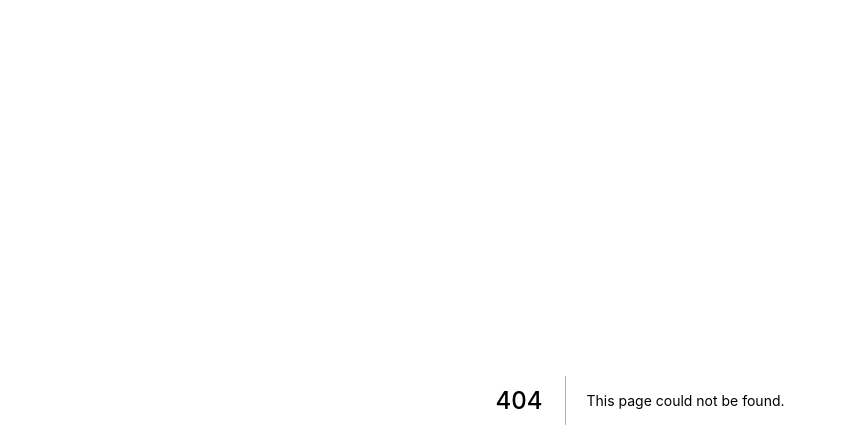
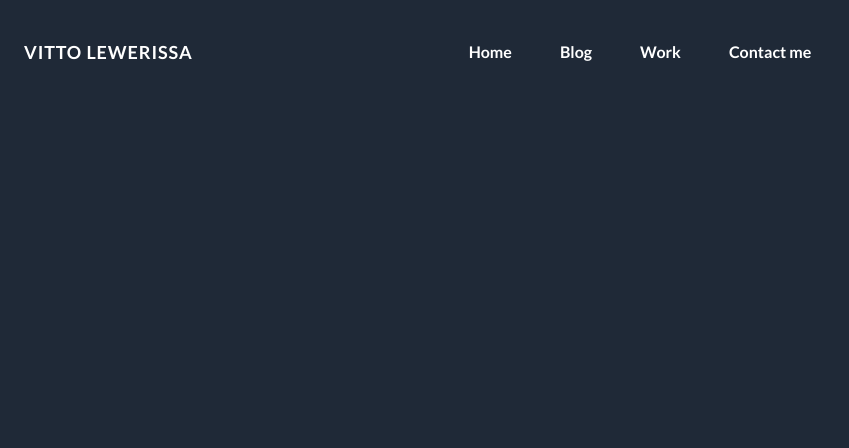
Before and after one commit to rvlewerissa/blog, a Next.js app in the folder apps/blog/: page /blog in a window 1280 px wide. Before the commit this address had no page. Shown: the top 448 px of the page, without its empty margins (0-849 px from the left). Built offline with nearby package versions, Linux system fonts and the light colour scheme.

Commit message:
feat: add template for work and blog page

```diff
--- a/apps/blog/src/components/Header.tsx
+++ b/apps/blog/src/components/Header.tsx
@@ -1,25 +1,15 @@
-import { Fragment } from 'react';
-import Link from 'next/link';
-import { Popover, Transition } from '@headlessui/react';
-import { MenuIcon, XIcon } from '@heroicons/react/outline';
-
-const navigation = [
-  { name: 'Home', href: '/' },
-  { name: 'Blog', href: '/blog' },
-  { name: 'Work', href: '/work' },
-  { name: 'Contact me', href: '#contact-me' },
-];
+import Navigation from './Navigation';
 
 export default function Header() {
   return (
-    <div className='relative bg-gray-800 overflow-hidden'>
+    <div className='relative overflow-hidden'>
       <img
         src='/cool-background.svg'
         alt=''
         className='absolute -top-24 lg:-top-0 lg:-right-80 h-full opacity-10'
       />
       <div className='relative pt-8 pb-10 lg:pb-24'>
-        <MobileMenu />
+        <Navigation />
         <main className='mt-0 px-4 sm:px-8 sm:mt-24'>
           <div className='mx-auto max-w-lg lg:max-w-5xl flex flex-col lg:flex-row lg:items-center'>
             <div className='order-last lg:order-first max-w-md'>
@@ -76,83 +66,3 @@ export default function Header() {
     </div>
   );
 }
-
-function MobileMenu() {
-  return (
-    <Popover>
-      <div className='max-w-7xl mx-auto px-6 sm:px-6'>
-        <nav
-          className='relative flex items-center justify-between sm:h-10 md:justify-center'
-          aria-label='Global'
-        >
-          <div className='flex items-center flex-1 md:absolute md:inset-y-0 md:left-0'>
-            <div className='flex items-center justify-between w-full md:w-auto'>
-              <Link href='/' passHref>
-                <a className='tracking-wider uppercase font-bold text-sm lg:text-lg text-white'>
-                  Vitto Lewerissa
-                </a>
-              </Link>
-              <div className='-mr-2 flex items-center md:hidden'>
-                <Popover.Button className='bg-gray-50 rounded-md p-2 inline-flex items-center justify-center text-gray-400 hover:text-gray-500 hover:bg-gray-100 focus:outline-none focus:ring-2 focus:ring-inset focus:ring-indigo-500'>
-                  <span className='sr-only'>Open main menu</span>
-                  <MenuIcon className='h-6 w-6' aria-hidden='true' />
-                </Popover.Button>
-              </div>
-            </div>
-          </div>
-          <div className='hidden md:flex md:space-x-12'>
-            {navigation.map((item) => (
-              <a
-                key={item.name}
-                href={item.href}
-                className='font-bold text-md text-white hover:text-gray-300'
-              >
-                {item.name}
-              </a>
-            ))}
-          </div>
-        </nav>
-      </div>
-
-      <Transition
-        as={Fragment}
-        enter='duration-150 ease-out'
-        enterFrom='opacity-0 scale-95'
-        enterTo='opacity-100 scale-100'
-        leave='duration-100 ease-in'
-        leaveFrom='opacity-100 scale-100'
-        leaveTo='opacity-0 scale-95'
-      >
-        <Popover.Panel
-          focus
-          className='absolute z-10 top-0 inset-x-0 p-2 transition transform origin-top-right md:hidden'
-        >
-          <div className='rounded-lg shadow-md bg-white ring-1 ring-black ring-opacity-5 overflow-hidden'>
-            <div className='px-5 pt-4 flex items-center justify-between'>
-              <div>
-                <span className='tracking-wider uppercase font-bold text-sm lg:text-lg'>
-                  Vitto Lewerissa
-                </span>
-              </div>
-              <div className='-mr-2'>
-                <Popover.Button className='bg-white rounded-md p-2 inline-flex items-center justify-center text-gray-400 hover:text-gray-500 hover:bg-gray-100 focus:outline-none focus:ring-2 focus:ring-inset focus:ring-indigo-500'>
-                  <span className='sr-only'>Close menu</span>
-                  <XIcon className='h-6 w-6' aria-hidden='true' />
-                </Popover.Button>
-              </div>
-            </div>
-            <div className='px-2 pt-2 pb-3'>
-              {navigation.map((item) => (
-                <Link key={item.name} href={item.href} passHref>
-                  <span className='block px-3 py-2 rounded-md text-base font-medium text-gray-700 hover:text-gray-900 hover:bg-gray-50'>
-                    {item.name}
-                  </span>
-                </Link>
-              ))}
-            </div>
-          </div>
-        </Popover.Panel>
-      </Transition>
-    </Popover>
-  );
-}
--- a/apps/blog/src/components/LatestPost.tsx
+++ b/apps/blog/src/components/LatestPost.tsx
@@ -35,7 +35,7 @@ const posts = [
 
 export default function LatestPost() {
   return (
-    <div className='bg-gray-800 py-8 sm:pb-4 px-4 sm:px-6 lg:pt-0 lg:pb-20 lg:px-8'>
+    <div className='py-8 sm:pb-4 px-4 sm:px-6 lg:pt-0 lg:pb-20 lg:px-8'>
       <div className='relative max-w-lg mx-auto divide-y-2 divide-gray-800 lg:max-w-5xl'>
         <div>
           <h2 className='text-2xl tracking-tight font-extrabold text-white sm:text-3xl'>
--- /dev/null
+++ b/apps/blog/src/components/Navigation.tsx
@@ -0,0 +1,95 @@
+import { Fragment } from 'react';
+import Link from 'next/link';
+import { Popover, Transition } from '@headlessui/react';
+import { MenuIcon, XIcon } from '@heroicons/react/outline';
+
+const navigation = [
+  { name: 'Home', href: '/' },
+  { name: 'Blog', href: '/blog' },
+  { name: 'Work', href: '/work' },
+  { name: 'Contact me', href: '#contact-me' },
+];
+
+export default function Navigation() {
+  return (
+    <Popover>
+      <div className='max-w-7xl mx-auto px-6 sm:px-6'>
+        <nav
+          className='relative flex items-center justify-between sm:h-10 md:justify-center'
+          aria-label='Global'
+        >
+          <div className='flex items-center flex-1 md:absolute md:inset-y-0 md:left-0'>
+            <div className='flex items-center justify-between w-full md:w-auto'>
+              <Link href='/' passHref>
+                <a className='tracking-wider uppercase font-bold text-sm lg:text-lg text-white'>
+                  Vitto Lewerissa
+                </a>
+              </Link>
+              <div className='-mr-2 flex items-center md:hidden'>
+                <Popover.Button className='bg-gray-50 rounded-md p-2 inline-flex items-center justify-center text-gray-400 hover:text-gray-500 hover:bg-gray-100 focus:outline-none focus:ring-2 focus:ring-inset focus:ring-indigo-500'>
+                  <span className='sr-only'>Open main menu</span>
+                  <MenuIcon className='h-6 w-6' aria-hidden='true' />
+                </Popover.Button>
+              </div>
+            </div>
+          </div>
+          <div className='hidden md:flex md:space-x-12'>
+            {navigation.map((item) => (
+              <Link key={item.name} href={item.href} passHref>
+                <a className='font-bold text-md text-white hover:text-gray-300'>
+                  {item.name}
+                </a>
+              </Link>
+            ))}
+          </div>
+        </nav>
+      </div>
+
+      <MobileNavigation />
+    </Popover>
+  );
+}
+
+function MobileNavigation() {
+  return (
+    <Transition
+      as={Fragment}
+      enter='duration-150 ease-out'
+      enterFrom='opacity-0 scale-95'
+      enterTo='opacity-100 scale-100'
+      leave='duration-100 ease-in'
+      leaveFrom='opacity-100 scale-100'
+      leaveTo='opacity-0 scale-95'
+    >
+      <Popover.Panel
+        focus
+        className='absolute z-10 top-0 inset-x-0 p-2 transition transform origin-top-right md:hidden'
+      >
+        <div className='rounded-lg shadow-md bg-white ring-1 ring-black ring-opacity-5 overflow-hidden'>
+          <div className='px-5 pt-4 flex items-center justify-between'>
+            <div>
+              <span className='tracking-wider uppercase font-bold text-sm lg:text-lg'>
+                Vitto Lewerissa
+              </span>
+            </div>
+            <div className='-mr-2'>
+              <Popover.Button className='bg-white rounded-md p-2 inline-flex items-center justify-center text-gray-400 hover:text-gray-500 hover:bg-gray-100 focus:outline-none focus:ring-2 focus:ring-inset focus:ring-indigo-500'>
+                <span className='sr-only'>Close menu</span>
+                <XIcon className='h-6 w-6' aria-hidden='true' />
+              </Popover.Button>
+            </div>
+          </div>
+          <div className='px-2 pt-2 pb-3'>
+            {navigation.map((item) => (
+              <Link key={item.name} href={item.href} passHref>
+                <span className='block px-3 py-2 rounded-md text-base font-medium text-gray-700 hover:text-gray-900 hover:bg-gray-50'>
+                  {item.name}
+                </span>
+              </Link>
+            ))}
+          </div>
+        </div>
+      </Popover.Panel>
+    </Transition>
+  );
+}
--- /dev/null
+++ b/apps/blog/src/pages/blog/index.tsx
@@ -0,0 +1,16 @@
+import Head from 'next/head';
+
+import Navigation from '../../components/Navigation';
+
+export default function Blog() {
+  return (
+    <div className='relative pt-8 pb-10 lg:pb-24 bg-gray-800 min-h-screen'>
+      <Head>
+        <title>Vitto Lewerissa</title>
+        <meta name='description' content='Personal blog by Vitto Lewerissa' />
+        <link rel='icon' href='/favicon.ico' />
+      </Head>
+      <Navigation />
+    </div>
+  );
+}
--- a/apps/blog/src/pages/index.tsx
+++ b/apps/blog/src/pages/index.tsx
@@ -8,10 +8,10 @@ import ContactMe from '../components/ContactMe';
 
 const Home: NextPage = () => {
   return (
-    <div className='bg-gray-900 min-h-screen'>
+    <div className='bg-gray-800 min-h-screen'>
       <Head>
         <title>Vitto Lewerissa</title>
-        <meta name='description' content='Generated by create next app' />
+        <meta name='description' content='Personal blog by Vitto Lewerissa' />
         <link rel='icon' href='/favicon.ico' />
       </Head>
       <Header />
--- /dev/null
+++ b/apps/blog/src/pages/work.tsx
@@ -0,0 +1,16 @@
+import Head from 'next/head';
+
+import Navigation from '../components/Navigation';
+
+export default function Blog() {
+  return (
+    <div className='relative pt-8 pb-10 lg:pb-24 bg-gray-800 min-h-screen'>
+      <Head>
+        <title>Vitto Lewerissa</title>
+        <meta name='description' content='Personal blog by Vitto Lewerissa' />
+        <link rel='icon' href='/favicon.ico' />
+      </Head>
+      <Navigation />
+    </div>
+  );
+}
```
